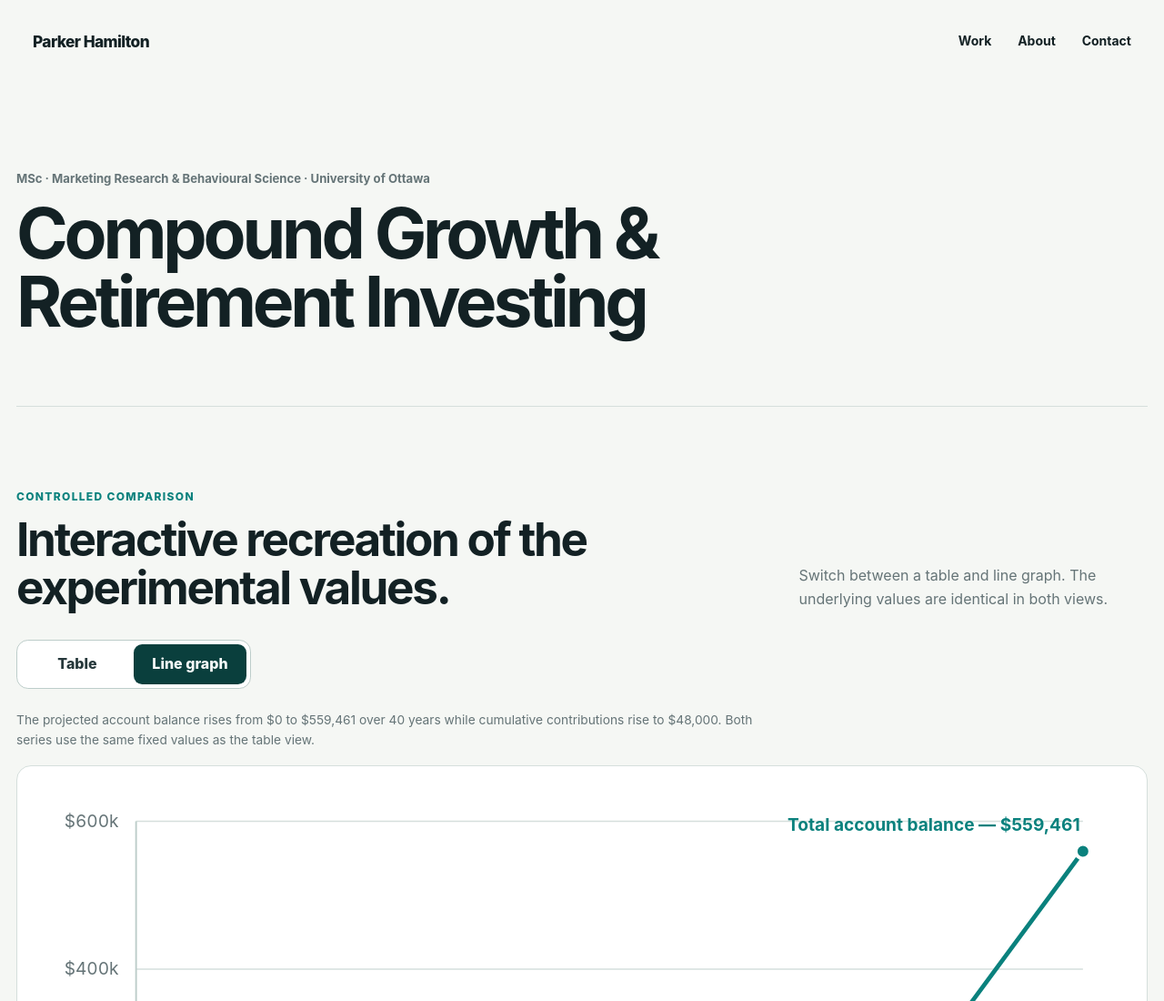
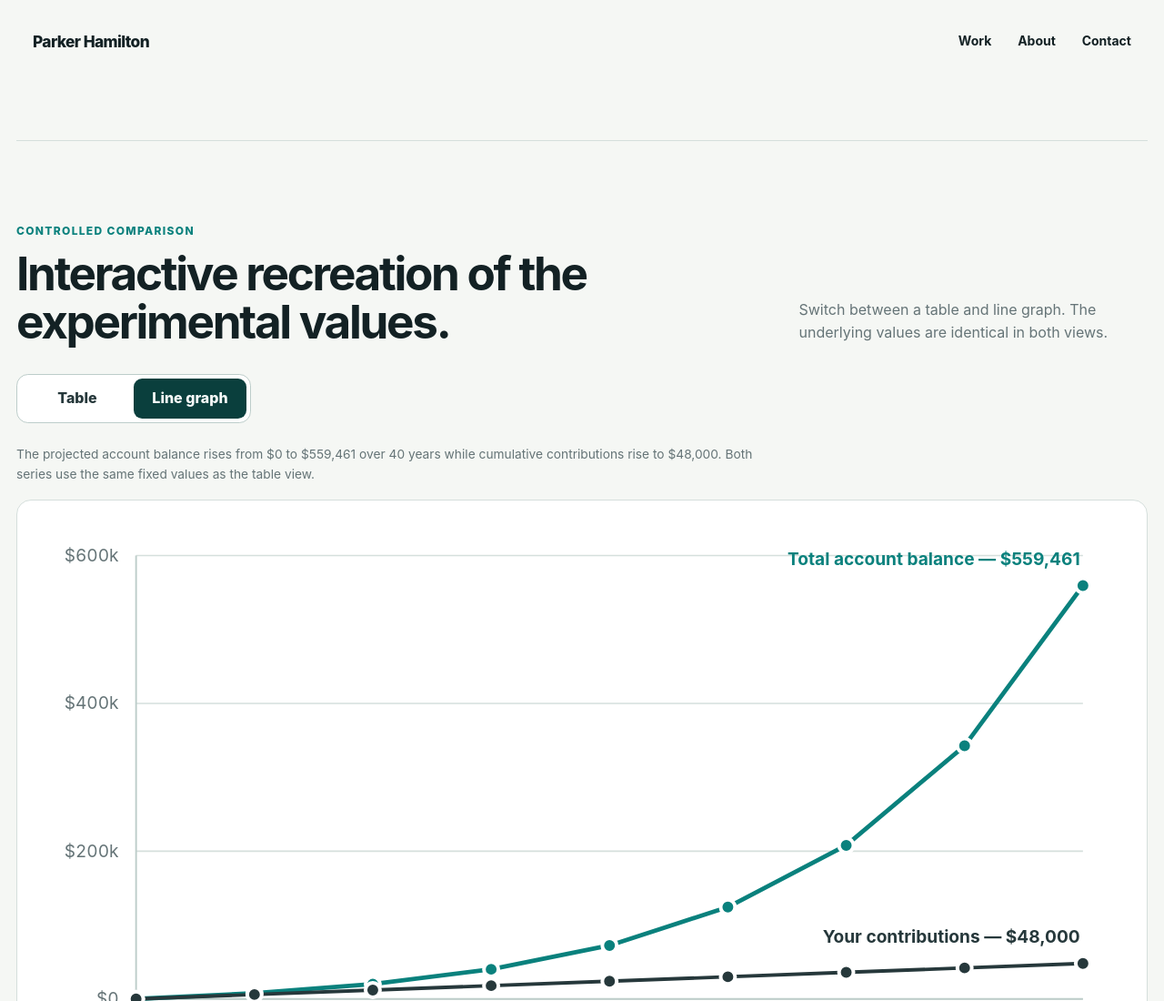
Before and after one commit to PHamilton8/parkerhamilton-ca, an Astro site: page /work/compound-growth in a window 1280 px wide. Shown: the top 1100 px of the page at 91% size. Built offline with nearby package versions, Linux system fonts and the light colour scheme; Astro itself is replaced by a stand-in of ours.

Commit message:
Compose Compound Growth interactions within full page slots

```diff
--- a/src/components/compound-growth/CompoundGrowthInteractionSuite.astro
+++ b/src/components/compound-growth/CompoundGrowthInteractionSuite.astro
@@ -6,12 +6,17 @@ import AnnualCompoundGrowthExplorer from './AnnualCompoundGrowthExplorer.astro';
 ---
 
 <div class="cg-suite" data-compound-growth-suite>
-  <header class="cg-suite__intro">
-    <p class="cg-suite__credential">MSc · Marketing Research & Behavioural Science · University of Ottawa</p>
-    <h1>Compound Growth & Retirement Investing</h1>
-  </header>
+  <slot name="before-fixed" />
 
   <FixedExperimentalRecreation />
+
+  <slot name="after-fixed" />
+
   <ResearchEvidenceInteractions />
+
+  <slot name="before-explorer" />
+
   <AnnualCompoundGrowthExplorer />
+
+  <slot name="after-explorer" />
 </div>
```
